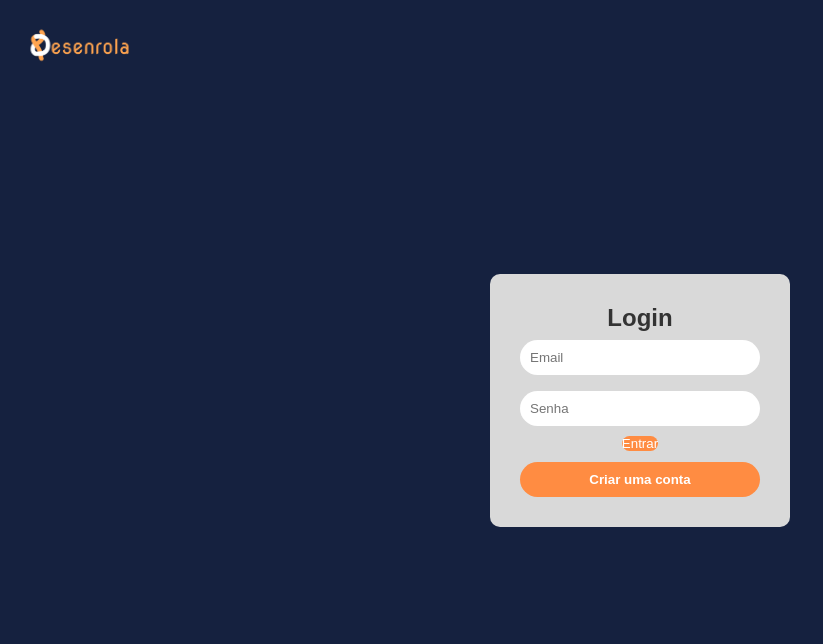
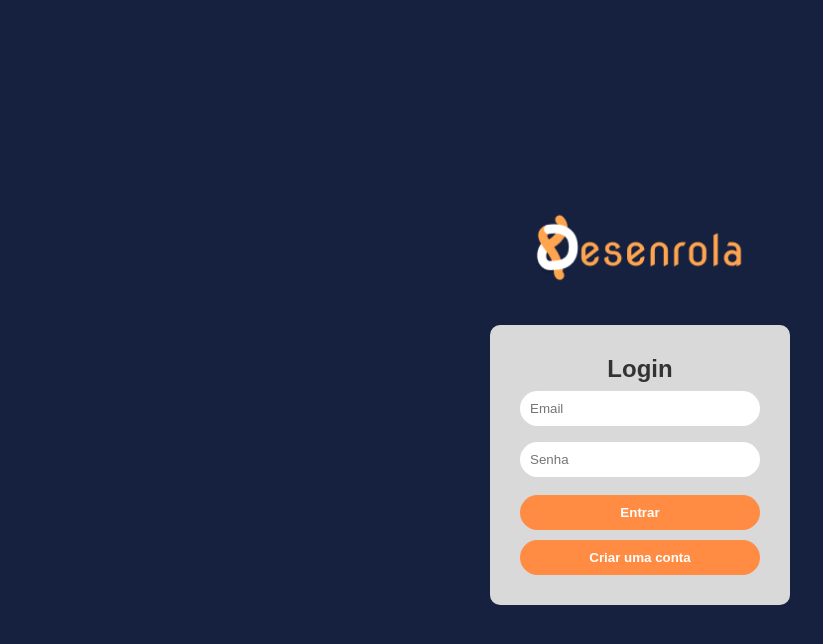
Before and after one commit to JpMuniz21/Desenrola, a React (Vite) app in the folder front/: page / in a window 1280 px wide. Shown: the top 644 px of the page, without its empty margins (0-823 px from the left). Built offline with nearby package versions, Linux system fonts and the light colour scheme.

Commit message:
Fix do tamanho dos buttões, centralização da logo e fix gerais do codigo

```diff
--- a/front/src/App.css
+++ b/front/src/App.css
@@ -81,6 +81,7 @@ body {
 .login-container {
   height: 100vh;
   display: flex;
+  flex-direction: column;
   justify-content: center;
   align-items: center;
 }
@@ -114,6 +115,10 @@ body {
   transition: 0.3s;
 }
 
+.logo-grande {
+  width: 250px;
+  margin-bottom: 30px;
+}
 .logo-topo {
   position: fixed;
   top: 20px;
--- a/front/src/components/navbar.jsx
+++ b/front/src/components/navbar.jsx
@@ -17,7 +17,6 @@ export default function Navbar() {
       </div>
 
       <div className="nav-buttons">
-        <button onClick={() => navigate("/home")}>Home</button>
         <button onClick={() => navigate("/usuario")}>Perfil</button>
         <button onClick={logout}>Sair</button>
       </div>
--- a/front/src/pages/cadastro.jsx
+++ b/front/src/pages/cadastro.jsx
@@ -47,7 +47,7 @@ export default function Cadastro() {
 
   return (
     <div className="login-container">
-      <img src={logo} alt="logo" className="logo-topo" />
+      <img src={logo} alt="logo" className="logo-grande" />
 
       <div className="login-box">
         <h2>Cadastro</h2>
@@ -72,7 +72,7 @@ export default function Cadastro() {
           onChange={(e) => setSenha(e.target.value)}
         />
 
-        <button onClick={handleCadastro}>Cadastrar</button>
+        <button className="btn-cadastro" onClick={handleCadastro}>Cadastrar</button>
       </div>
     </div>
   );
--- a/front/src/pages/home.jsx
+++ b/front/src/pages/home.jsx
@@ -96,7 +96,7 @@ export default function Home() {
             <option value="dia">por dia</option>
             <option value="mês">por mês</option>
           </select>
-          <button onClick={adicionar}>Adicionar</button>
+          <button className="btn-cadastro" onClick={adicionar}>Adicionar</button>
         </div>
 
         {/* READ + UPDATE + DELETE */}
--- a/front/src/pages/login.jsx
+++ b/front/src/pages/login.jsx
@@ -8,8 +8,8 @@ export default function Login() {
 
   const navigate = useNavigate();
 
-  async function handleLogin() {
-    // 🔒 validação básica
+async function handleLogin() {
+    // validação básica
     if (!email || !senha) {
       alert("Preencha todos os campos");
       return;
@@ -28,20 +28,21 @@ export default function Login() {
       });
 
       const data = await res.json();
-      localStorage.setItem("userId", data.id);
 
       if (!res.ok) {
-        // 🔥 erro vindo do backend
+        // erro vindo do backend
         throw new Error(data.mensagem || "Erro no login");
       }
 
-      // 💾 salva dados do usuário
+      // salva dados do usuário apenas SE o login der certo
+      localStorage.setItem("userId", data.id);
       localStorage.setItem("token", data.token);
       localStorage.setItem("nome", data.nome);
+      localStorage.setItem("logado", "true"); // Essa é a chave que segura o usuário na Home
 
       alert("Login realizado com sucesso!");
 
-      // 🚀 redireciona
+      // redireciona
       navigate("/home");
 
     } catch (error) {
@@ -52,7 +53,7 @@ export default function Login() {
 
   return (
     <div className="login-container">
-      <img src={logo} alt="logo" className="logo-topo" />
+      <img src={logo} alt="logo" className="logo-grande" />
 
       <div className="login-box">
         <h2>Login</h2>
@@ -70,7 +71,7 @@ export default function Login() {
           onChange={(e) => setSenha(e.target.value)}
         />
 
-        <button onClick={handleLogin}>Entrar</button>
+        <button className="btn-cadastro" onClick={handleLogin}>Entrar</button>
 
         <button
     className="btn-cadastro"
--- a/front/src/pages/usuario.jsx
+++ b/front/src/pages/usuario.jsx
@@ -1,11 +1,9 @@
 import { useEffect, useState } from "react";
-import { useNavigate } from "react-router-dom";
-import logo from "../imagem/logo.png";
+import Navbar from "../components/Navbar";
 
 export default function Usuario() {
   const [perfil, setPerfil] = useState(null);
   const userId = localStorage.getItem("userId");
-  const navigate = useNavigate();
 
   useEffect(() => {
     async function carregarPerfil() {
@@ -25,28 +23,7 @@ export default function Usuario() {
   return (
     <>
       {/* --- Cabeçalho de Navegação --- */}
-      <header className="header-desenrola">
-        <img
-          src={logo}
-          alt="Logo Desenrola"
-          onClick={() => navigate("/home")}
-          style={{ cursor: "pointer", height: "50px", width: "auto" }}
-        />
-
-        <div className="nav-buttons">
-          <button onClick={() => navigate("/home")}>Home</button>
-          <button onClick={() => navigate("/usuario")}>Perfil</button>
-          <button
-            onClick={() => {
-              localStorage.removeItem("userId");
-              localStorage.removeItem("logado");
-              navigate("/");
-            }}
-          >
-            Sair
-          </button>
-        </div>
-      </header>
+      <Navbar/>
 
       {/* --- Card de Perfil (Extreme Makeover) --- */}
       <div className="perfil-container">
```
Also changed, not shown: 1 other file (tests, documents, lock files or other folders).
